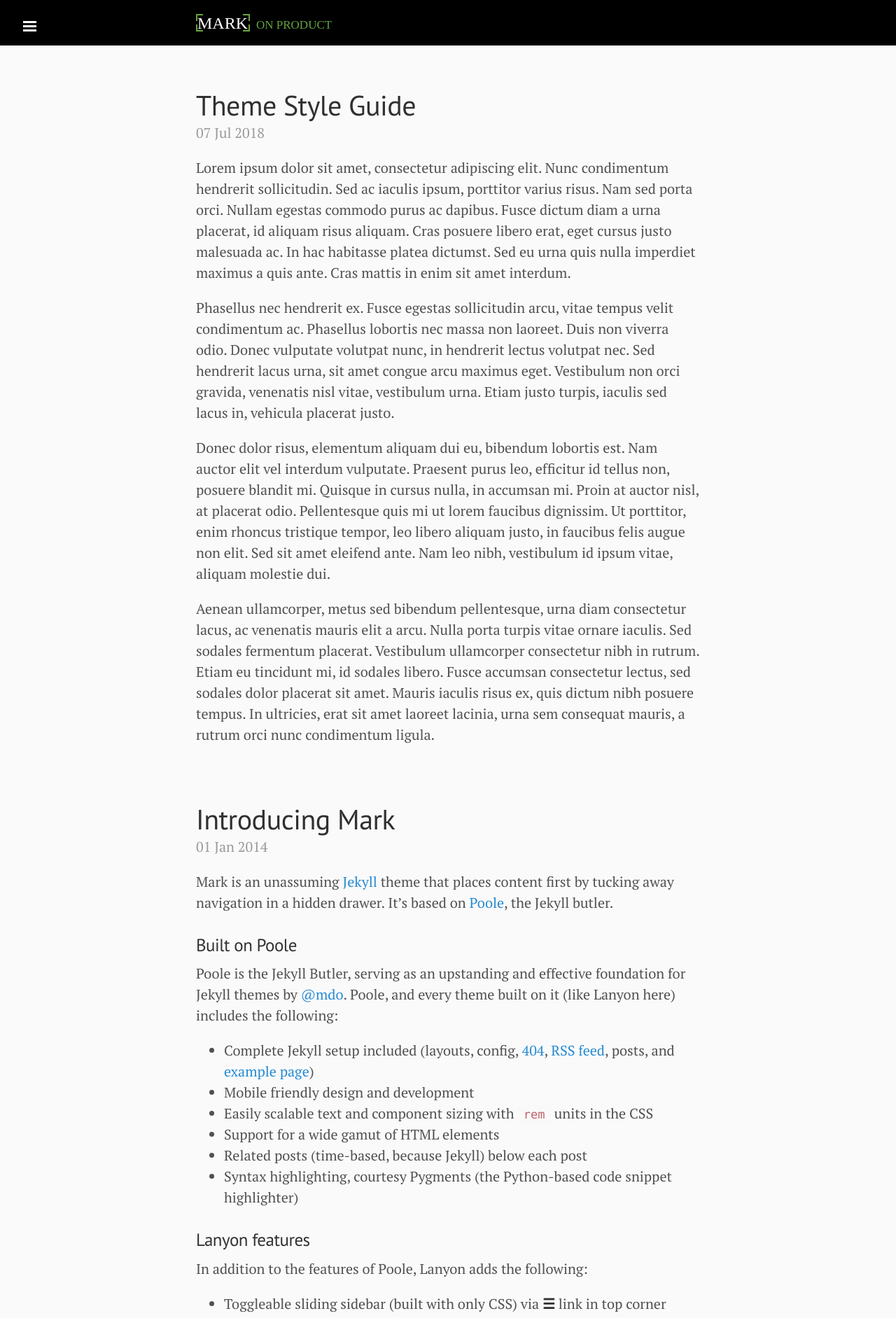
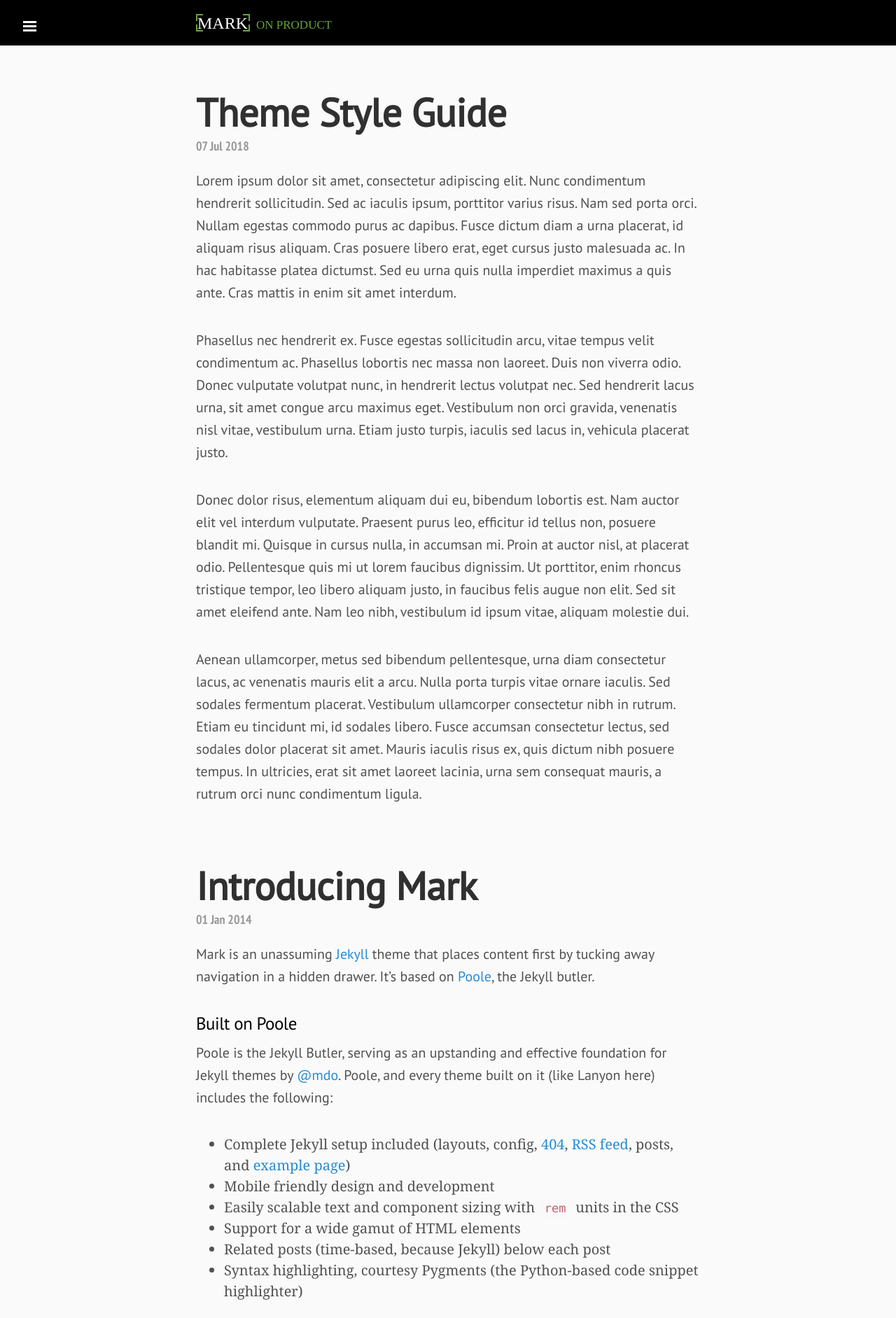
Before and after one commit to markthelefty/markthelefty.github.io, a Jekyll site: the page built from index.html, in a window 1280 px wide. Shown: the top 1883 px of the page at 70% size. Built offline with Jekyll 4.4.1, drawn with Linux system fonts in a browser that asks for light colours; some web fonts are replaced; Markdown is read by kramdown in place of the engine named in the settings; the list of posts is cut into pages by our own code.

Commit message:
Updated Head and 1 other file

```diff
--- a/_includes/head.html
+++ b/_includes/head.html
@@ -18,7 +18,7 @@
   <link rel="stylesheet" href="/public/css/syntax.css">
   <link rel="stylesheet" href="/public/css/lanyon.css">
   <link rel="stylesheet" href="/public/css/custom.css">
-  <link rel="stylesheet" href="http://fonts.googleapis.com/css?family=PT+Serif:400,400italic,700|PT+Sans:400">
+  <link rel="stylesheet" href="https://fonts.googleapis.com/css?family=PT+Sans|PT+Sans+Caption|PT+Sans+Narrow:700">
 
   <!-- Icons -->
   <link rel="apple-touch-icon-precomposed" sizes="144x144" href="/public/apple-touch-icon-144-precomposed.png">
--- a/public/css/custom.css
+++ b/public/css/custom.css
@@ -34,3 +34,31 @@ body {
   color :#9a9a9a;
   background-color: transparent;
 }
+
+
+/*
+ * Typography
+ */
+
+h1, h2, h3, h4, h5, h6 {
+  font-family: 'PT Sans', Helvetica, Arial, sans-serif;
+  color: #000;
+ }
+
+.post-title {
+  font-size: 2.8rem;
+  color: #000;
+  font-weight: 700;
+ }
+
+.post-date {
+  font-family: 'PT Sans Narrow', Helvetica, Arial, sans-serif;
+  color: #999;
+  font-size: .9rem;
+}
+
+.post p {
+  font-family: 'PT Sans', Helvetica, Arial, sans-serif;
+  line-height: 1.6;
+  margin-bottom: 1.8rem;
+ }
```
